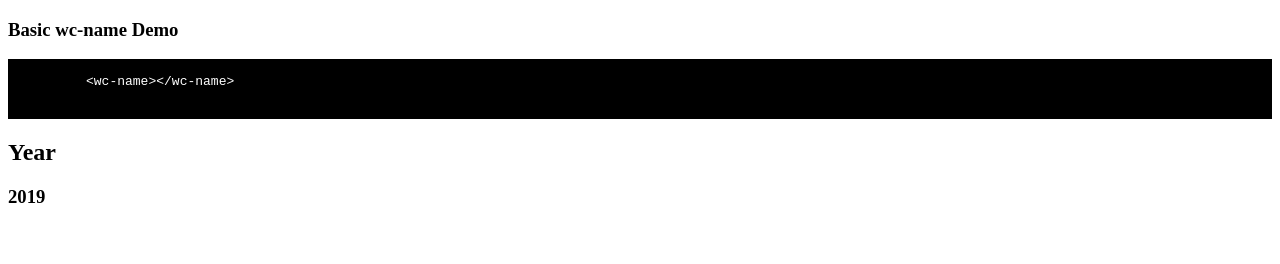
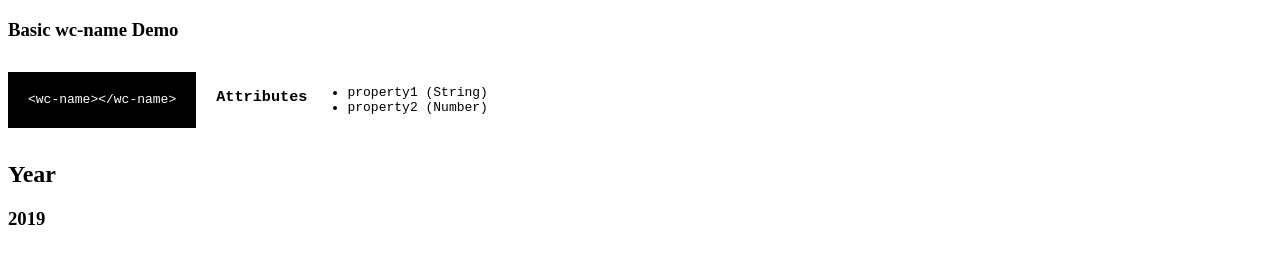
Before and after one commit to manufosela/generator-litelement-webcomponent, a website with bundled scripts: page generators/app/templates/demo/index.html in a window 1280 px wide. Built offline with nearby package versions, Linux system fonts and the light colour scheme.

Commit message:
improvment demo index.html template

```diff
--- a/generators/app/templates/demo/index.html
+++ b/generators/app/templates/demo/index.html
@@ -5,16 +5,47 @@
     <meta charset="utf-8">
     <meta name="viewport" content="width=device-width, minimum-scale=1.0, initial-scale=1, user-scalable=yes">
     <script type="module" src="../wc-name.js"></script>
+    <style>
+      .blocks {
+        display:flex;
+        display-direction:row;
+        flex-wrap: wrap;
+      }
+      .block {
+        display:flex;
+        display-direction:column;
+        flex-wrap: wrap;
+        white-space: normal;
+      }
+      .code {
+        padding: 20px;
+        color:#FFF;
+        background: #000;
+      }
+      .attributes {
+        padding-left: 20px;
+      }
+    </style>
   </head>
 
   <body>
     <div class="vertical-section-container centered">
       <h3>Basic wc-name Demo</h3>
-      <pre style="color:#FFF; background: #000;">
-        <code>
-          &lt;wc-name&gt;&lt;/wc-name&gt;
-        </code>
-      </pre>
+      <div class="blocks">
+        <pre class="block code">
+          <code>
+            &lt;wc-name&gt;&lt;/wc-name&gt;
+          </code>
+        </pre>
+        <pre class="block attributes">
+          <h3>Attributes</h3>
+          <ul>
+            <li>property1 (String)</li>
+            <li>property2 (Number)</li>
+          </ul>
+        </pre>
+      </div>
+
       <wc-name></wc-name>
     </div>
   </body>
--- a/package.json
+++ b/package.json
@@ -1,12 +1,12 @@
 {
   "name": "generator-lit-element-base",
-  "version": "1.1.3",
+  "version": "1.1.4",
   "description": "Generator to create LitElement WebComponent scafolding",
   "homepage": "https://github.com/manufosela/generator-litelement-webcomponent",
   "author": {
     "name": "manufosela",
     "email": "manufosela@gmail.com",
-    "url": "manufosela.es"
+    "url": "https://manufosela.es"
   },
   "files": [
     "generators"
```
